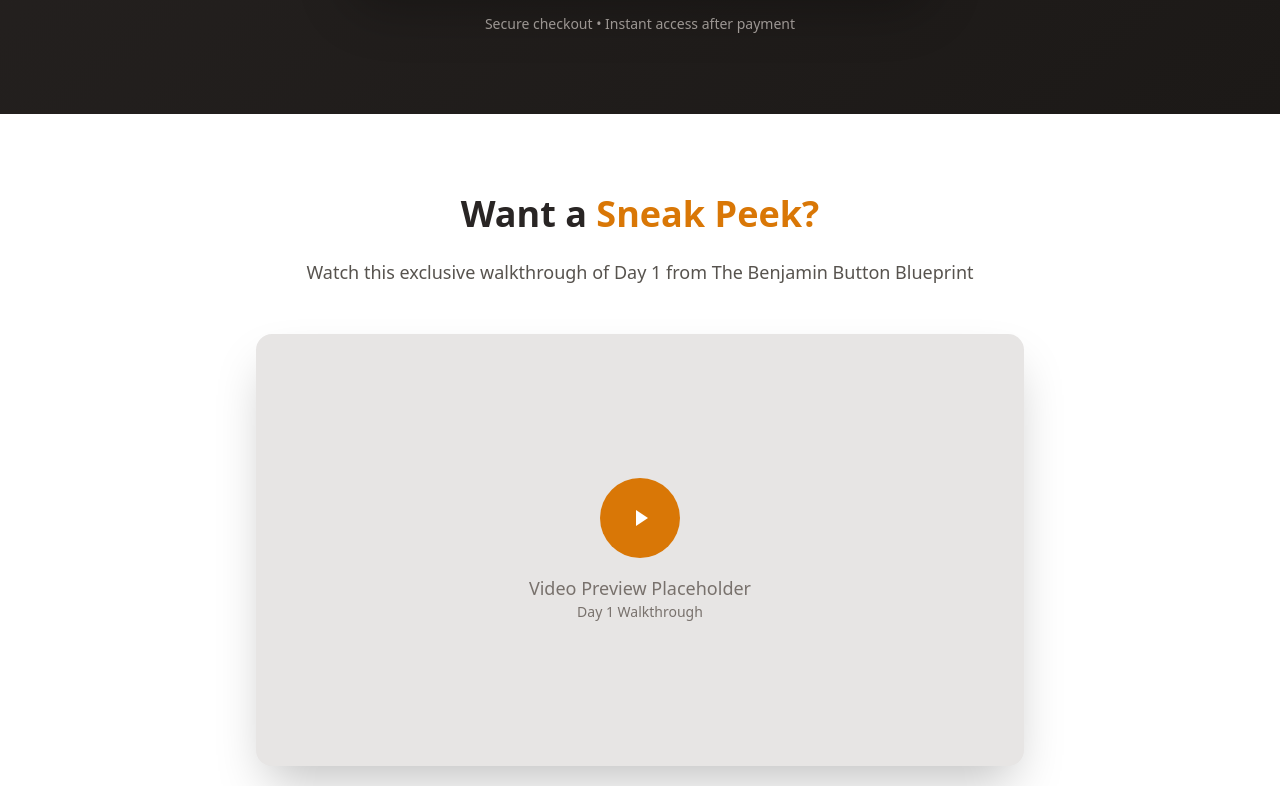
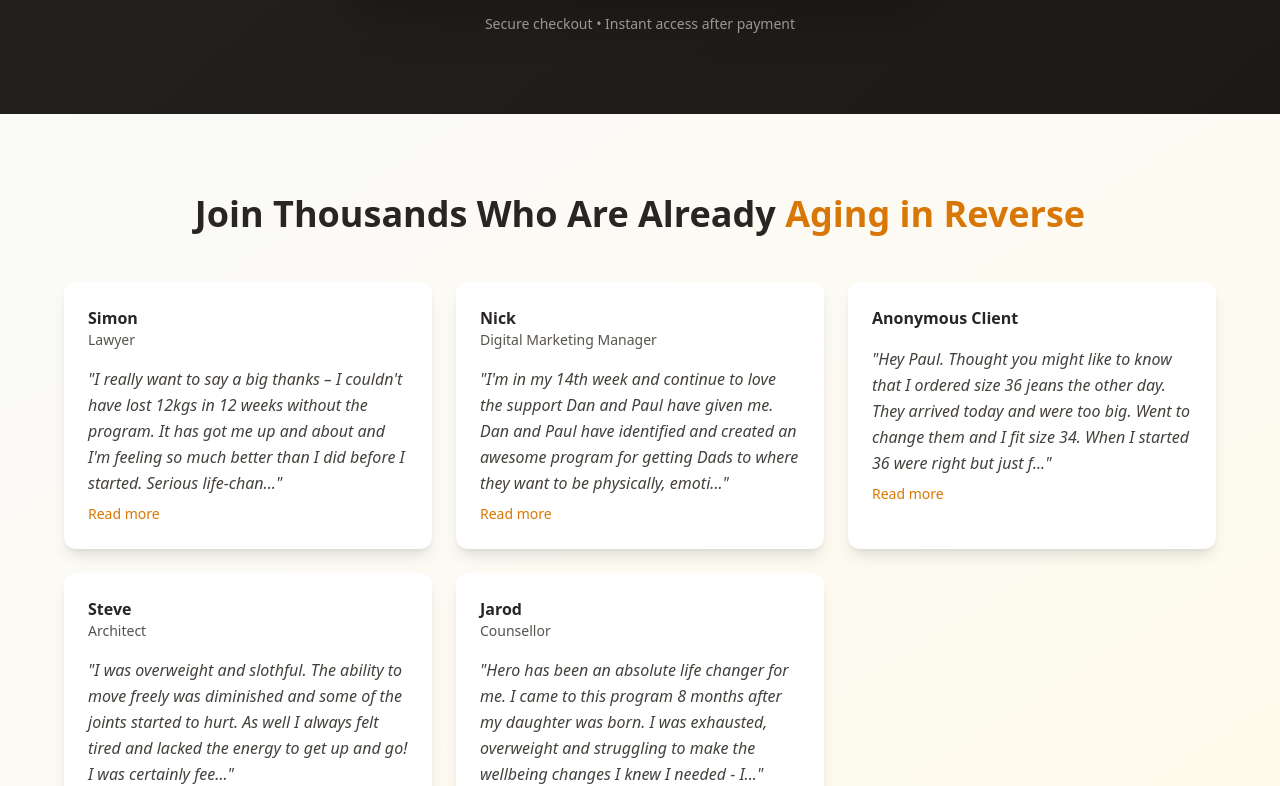
Before and after one commit to Paulyg81/button-blueprint-launchpad, a React (Vite) app: page / in a window 1280 px wide. Shown: the part 10259-11045 px from the top of the page. Built offline with nearby package versions, Linux system fonts and the light colour scheme.

Commit message:
Remove Sneak Peek section
Removed the "Want a Sneak Peek" section from the index page. (deleted `src/components/SneakPeek.tsx` and edited `src/pages/Index.tsx`)

```diff
--- a/src/components/SneakPeek.tsx
+++ /dev/null
@@ -1,29 +0,0 @@
-
-const SneakPeek = () => {
-  return (
-    <section className="py-20 px-4 bg-white">
-      <div className="max-w-4xl mx-auto text-center">
-        <h2 className="text-3xl md:text-4xl font-bold mb-6 text-stone-800">
-          Want a <span className="text-amber-600">Sneak Peek?</span>
-        </h2>
-        <p className="text-lg text-stone-600 mb-12">
-          Watch this exclusive walkthrough of Day 1 from The Benjamin Button Blueprint
-        </p>
-
-        <div className="relative max-w-3xl mx-auto">
-          <div className="bg-stone-200 rounded-2xl aspect-video flex items-center justify-center shadow-2xl">
-            <div className="text-center text-stone-500">
-              <div className="w-20 h-20 bg-amber-600 rounded-full mx-auto mb-4 flex items-center justify-center">
-                <div className="w-0 h-0 border-l-[12px] border-l-white border-t-[8px] border-t-transparent border-b-[8px] border-b-transparent ml-1"></div>
-              </div>
-              <p className="text-lg font-medium">Video Preview Placeholder</p>
-              <p className="text-sm">Day 1 Walkthrough</p>
-            </div>
-          </div>
-        </div>
-      </div>
-    </section>
-  );
-};
-
-export default SneakPeek;
--- a/src/pages/Index.tsx
+++ b/src/pages/Index.tsx
@@ -9,7 +9,6 @@ import WhoItsFor from "@/components/WhoItsFor";
 import MeetYourCoach from "@/components/MeetYourCoach";
 import FAQ from "@/components/FAQ";
 import OfferStack from "@/components/OfferStack";
-import SneakPeek from "@/components/SneakPeek";
 import TestimonialWall from "@/components/TestimonialWall";
 import Footer from "@/components/Footer";
 
@@ -33,7 +32,6 @@ const Index = () => {
       <MeetYourCoach />
       <FAQ />
       <OfferStack />
-      <SneakPeek />
       <TestimonialWall />
       <Footer />
     </div>
```
